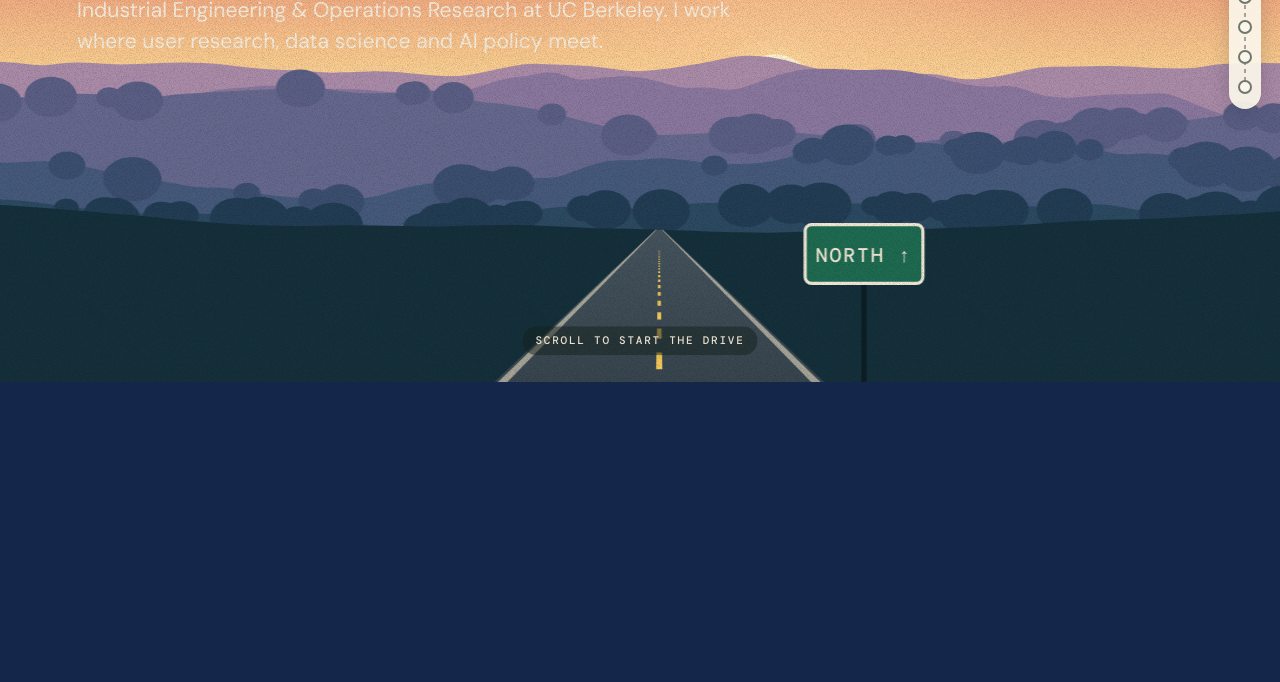
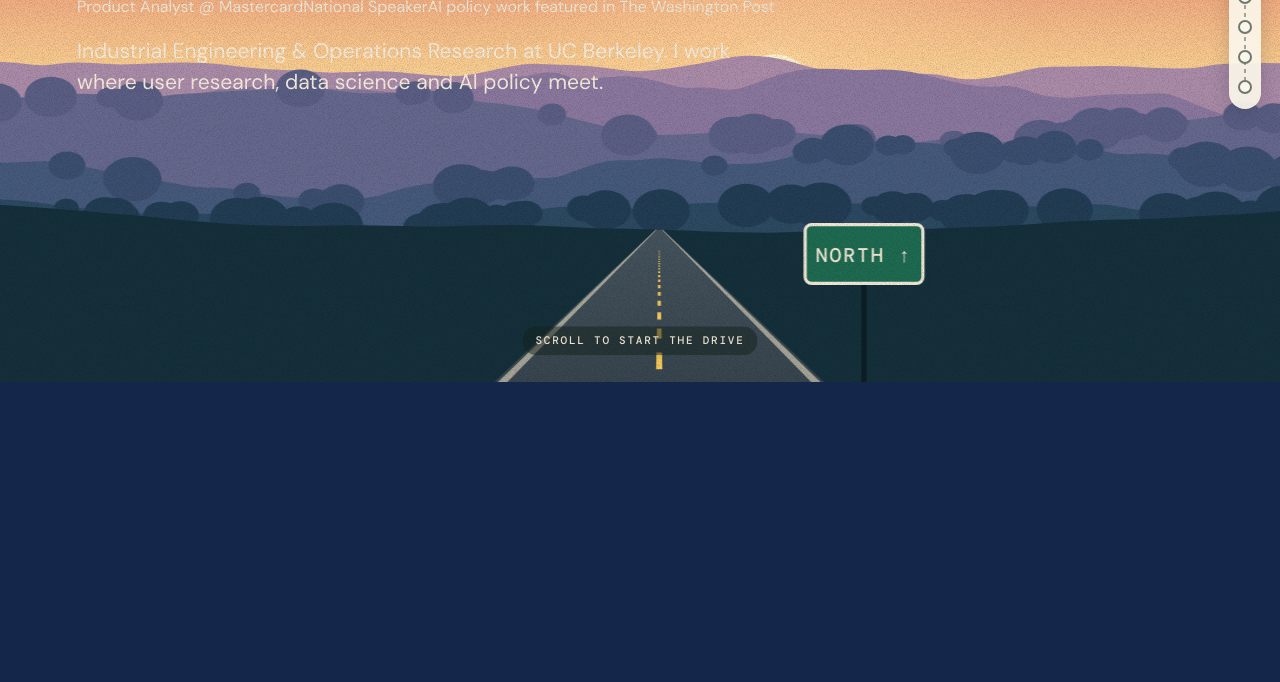
Before and after one commit to dhruvyvijay/dhruvyvijay.github.io, a plain HTML site: page index.html in a window 1280 px wide. Shown: the part 418-1100 px from the top of the page. Drawn offline with nearby package versions, Linux system fonts and the light colour scheme.

Commit message:
Add files via upload

```diff
--- a/index.html
+++ b/index.html
@@ -29,6 +29,7 @@
     <div class="scene" aria-hidden="true"></div>
     <div class="hero-copy">
       <h1>Dhruv Yee Vijay</h1>
+      <p class="creds"><span>Product Analyst @ Mastercard</span><span>National Speaker</span><span>AI policy work featured in The Washington Post</span></p>
       <p class="lede">Industrial Engineering &amp; Operations Research at UC Berkeley. I work where user research, data science and AI policy meet.</p>
     </div>
     <p class="cue">Scroll to start the drive</p>
```
